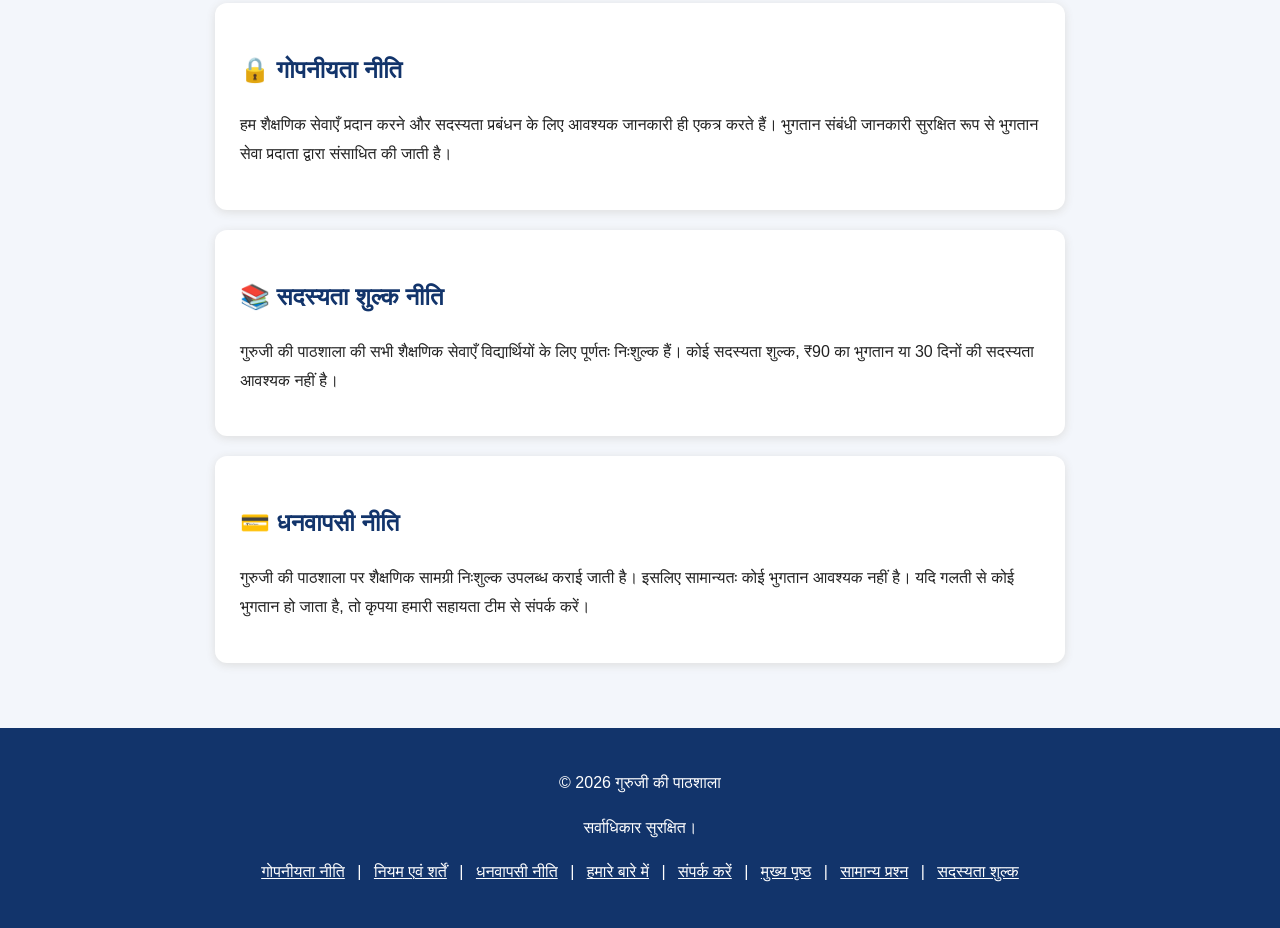
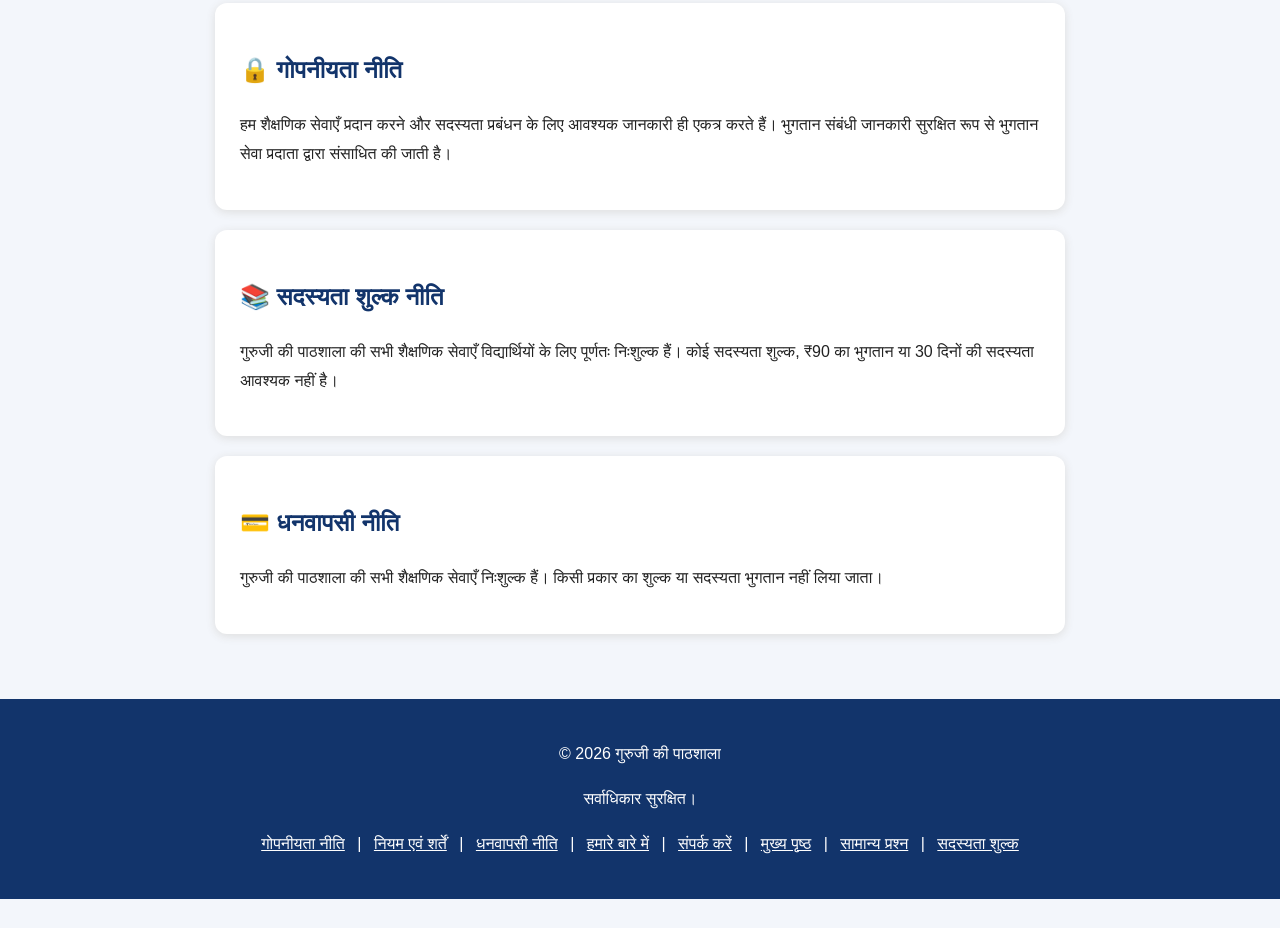
Before and after one commit to Bpdabhi28/bpdabhi28.github.io, a plain HTML site: page index.html in a window 1280 px wide. Shown: the part 1886-2814 px from the top of the page. After the commit the page ends 2785 px from the top, so only its background shows below. Drawn offline with Linux system fonts and the light colour scheme.

Commit message:
Update Free Education Policy
Removed outdated payment information and clarified that all educational services are free.

```diff
--- a/index.html
+++ b/index.html
@@ -254,11 +254,10 @@ PDF डाउनलोड करें
 <div class="card">
 <h2>💳 धनवापसी नीति</h2>
 <p>
-गुरुजी की पाठशाला पर शैक्षणिक सामग्री
-निःशुल्क उपलब्ध कराई जाती है।
-इसलिए सामान्यतः कोई भुगतान आवश्यक नहीं है।
-यदि गलती से कोई भुगतान हो जाता है,
-तो कृपया हमारी सहायता टीम से संपर्क करें।
+<p>
+गुरुजी की पाठशाला की सभी शैक्षणिक सेवाएँ निःशुल्क हैं।
+किसी प्रकार का शुल्क या सदस्यता भुगतान नहीं लिया जाता।
+</p>
 </p>
 </div>
 </div>
```
